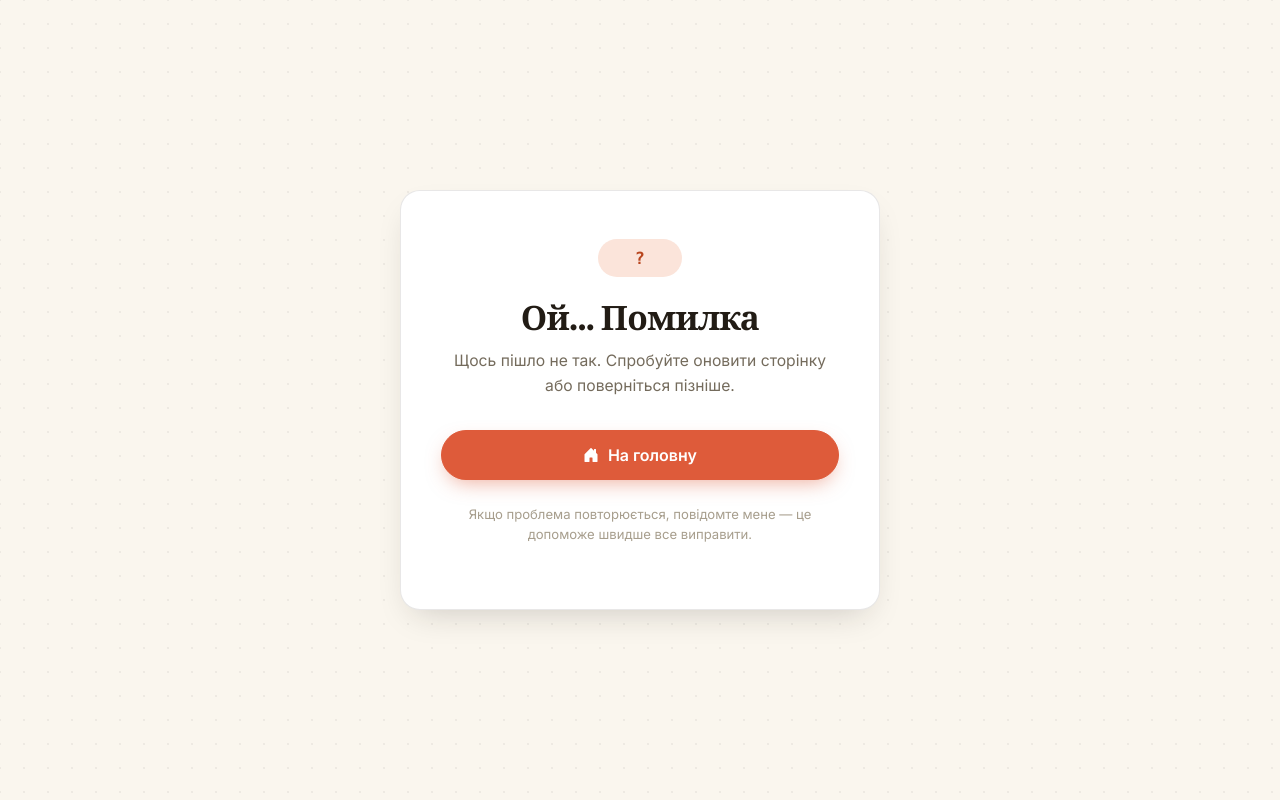
After one commit to MrNarrow17/Homeworky-Web, a Python web app: template app/templates/exceptions/error.html in a window 1280 px wide. The commit adds this page. Run offline with Jinja, Linux system fonts and the light colour scheme; the template is opened without the code that fills it, so the values that code supplies are empty.

Commit message:
Added error page

```diff
--- a/app/templates/classes/partials/homework_list.html
+++ b/app/templates/classes/partials/homework_list.html
@@ -91,7 +91,7 @@
 
     <!-- Add Homework Card (Visible only to staff) -->
     {% if viewer and viewer.is_staff %}
-    <a href="/staff/homework/new?class_id={{ class_item.id }}" class="add-hw-card mt-2">
+    <a href="/staff/classes/{{ class_item.id }}/homework/new/" class="add-hw-card mt-2">
         <i class="bi bi-plus-circle"></i>
         <span>Додати домашнє завдання</span>
     </a>
--- /dev/null
+++ b/app/templates/exceptions/error.html
@@ -0,0 +1,200 @@
+<!doctype html>
+<html lang="uk">
+    <head>
+        <meta charset="UTF-8" />
+        <meta name="viewport" content="width=device-width, initial-scale=1.0" />
+        <title>Ой... Помилка{% if status_code %} — {{ status_code }}{% endif %}</title>
+
+        <link href="https://cdn.jsdelivr.net/npm/bootstrap@5.3.3/dist/css/bootstrap.min.css" rel="stylesheet" />
+        <link href="https://cdn.jsdelivr.net/npm/bootstrap-icons@1.11.3/font/bootstrap-icons.min.css" rel="stylesheet" />
+
+        <link rel="preconnect" href="https://fonts.googleapis.com" />
+        <link href="https://fonts.googleapis.com/css2?family=Fraunces:opsz,wght@9..144,500;9..144,600;9..144,700&family=Inter:wght@400;500;600;700&display=swap" rel="stylesheet" />
+
+        <style>
+            :root {
+                --paper: #FAF6EE;
+                --card: #FFFFFF;
+                --ink: #221C15;
+                --ink-soft: #746B5C;
+                --ink-faint: #A79E8D;
+                --line: rgba(34, 28, 21, 0.10);
+                --line-strong: rgba(34, 28, 21, 0.18);
+
+                --accent: #DE5B3A;
+                --accent-dark: #B8451E;
+                --accent-soft: #FBE4DA;
+
+                --gold: #D69A2D;
+                --gold-soft: #F7E9C9;
+
+                --radius-lg: 20px;
+                --radius-md: 14px;
+
+                --shadow-sm: 0 1px 3px rgba(34, 28, 21, 0.06);
+                --shadow-md: 0 14px 34px -14px rgba(34, 28, 21, 0.22);
+            }
+
+            body {
+                min-height: 100vh;
+                background-color: var(--paper);
+                background-image: radial-gradient(rgba(34, 28, 21, 0.055) 1px, transparent 1px);
+                background-size: 24px 24px;
+                background-position: -12px -12px;
+                color: var(--ink);
+                font-family: 'Inter', system-ui, -apple-system, sans-serif;
+                display: flex;
+                align-items: center;
+                justify-content: center;
+            }
+
+            ::selection { background: var(--accent); color: #fff; }
+
+            .error-card {
+                background: var(--card);
+                border: 1px solid var(--line);
+                border-radius: var(--radius-lg);
+                box-shadow: var(--shadow-md);
+                padding: 3rem 2.5rem;
+                max-width: 480px;
+                width: 100%;
+                text-align: center;
+            }
+
+            .status-badge {
+                display: inline-flex;
+                align-items: center;
+                justify-content: center;
+                min-width: 84px;
+                padding: 0.4rem 1.1rem;
+                border-radius: 999px;
+                background: var(--accent-soft);
+                color: var(--accent-dark);
+                font-family: ui-monospace, SFMono-Regular, Consolas, monospace;
+                font-weight: 700;
+                font-size: 1.05rem;
+                letter-spacing: 0.02em;
+                margin-bottom: 1.4rem;
+            }
+
+            .telegram-snippet {
+                display: inline-flex;
+                align-items: center;
+                gap: 0.6rem;
+                background: var(--card);
+                border: 2px solid var(--line);
+                padding: 0.5rem 1.1rem;
+                border-radius: 999px;
+                text-decoration: none;
+                color: var(--ink-soft);
+                font-size: 0.85rem;
+                font-weight: 600;
+                box-shadow: var(--shadow-sm);
+                transition: all .18s ease;
+            }
+            .telegram-snippet:hover {
+                color: #229ED9; /* Telegram blue */
+                border-color: rgba(34, 158, 217, .5);
+                transform: translateY(-1px);
+                box-shadow: var(--shadow-md);
+            }
+            .telegram-snippet i {
+                font-size: 1.1rem;
+                color: #229ED9;
+            }
+
+            .icon-wrap {
+                width: 66px; height: 66px; border-radius: 50%;
+                background: var(--gold-soft); color: #8A6316;
+                display: inline-flex; align-items: center; justify-content: center;
+                font-size: 1.7rem; margin-bottom: 1.2rem;
+            }
+
+            .error-title {
+                font-family: 'Fraunces', Georgia, serif;
+                font-weight: 600;
+                font-size: clamp(1.7rem, 2.5vw + 1rem, 2.1rem);
+                letter-spacing: -0.02em;
+                line-height: 1.15;
+                color: var(--ink);
+                margin-bottom: 0.6rem;
+            }
+
+            .error-message {
+                color: var(--ink-soft);
+                font-size: 0.98rem;
+                line-height: 1.6;
+                margin-bottom: 2rem;
+            }
+
+            .action-row {
+                display: flex;
+                flex-direction: column;
+                gap: 0.7rem;
+            }
+
+            .btn-accent {
+                display: inline-flex; align-items: center; justify-content: center; gap: .55rem;
+                background: var(--accent);
+                border: 1px solid var(--accent);
+                color: #fff;
+                font-weight: 600;
+                padding: .75rem 1.2rem;
+                border-radius: 999px;
+                text-decoration: none;
+                transition: all .18s ease;
+                box-shadow: 0 8px 20px -6px rgba(222, 91, 58, .5);
+            }
+            .btn-accent:hover {
+                background: var(--accent-dark); border-color: var(--accent-dark);
+                color: #fff; transform: translateY(-1px);
+            }
+
+            .btn-ghost {
+                display: inline-flex; align-items: center; justify-content: center; gap: .5rem;
+                background: var(--card);
+                border: 1px solid var(--line);
+                color: var(--ink);
+                font-weight: 600;
+                padding: .7rem 1.2rem;
+                border-radius: 999px;
+                text-decoration: none;
+                transition: all .18s ease;
+                box-shadow: var(--shadow-sm);
+            }
+            .btn-ghost:hover {
+                border-color: rgba(222, 91, 58, .5); color: var(--accent-dark);
+                transform: translateY(-1px); box-shadow: var(--shadow-md);
+            }
+
+            .divider-note {
+                margin-top: 1.6rem;
+                font-size: 0.82rem;
+                color: var(--ink-faint);
+            }
+        </style>
+    </head>
+
+    <body class="py-4">
+        <div class="error-card">
+            <div class="status-badge">{{ status_code if status_code else "?" }}</div>
+
+            <h1 class="error-title">Ой... Помилка</h1>
+
+            <p class="error-message">Щось пішло не так. Спробуйте оновити сторінку або поверніться пізніше.</p>
+
+            <div class="action-row">
+                <a href="/" class="btn-accent">
+                    <i class="bi bi-house-door-fill"></i> На головну
+                </a>
+                {% if telegram %}
+                <a href="{{ telegram }}" target="_blank" rel="noopener noreferrer" class="d-block telegram-snippet text-center">
+                    <i class="bi bi-telegram"></i> Написати в Telegram
+                </a>
+                {% endif %}
+            </div>
+
+            <p class="divider-note">Якщо проблема повторюється, повідомте мене — це допоможе швидше все виправити.</p>
+        </div>
+    </body>
+</html>
--- a/app/templates/staff/homework_list.html
+++ b/app/templates/staff/homework_list.html
@@ -240,8 +240,8 @@
     <body class="py-4 py-md-5">
         <div class="container" style="max-width: 900px">
             <div class="d-flex align-items-center justify-content-between mb-4 gap-2 flex-wrap">
-                <a href="/staff/dashboard/" class="btn-ghost">
-                    <i class="bi bi-arrow-left"></i> До панелі
+                <a href="/staff/classes/{{ class_.id }}/dashboard/" class="btn-ghost">
+                    <i class="bi bi-arrow-left"></i> До панелі класу
                 </a>
                 <span class="id-chip">ID класу: #{{ class_.id }}</span>
             </div>
@@ -306,7 +306,7 @@
                 {% endfor %}
 
                 <!-- Add Homework Card at the bottom -->
-                <a href="/staff/homework/new?class_id={{ class_.id }}" class="add-hw-card mt-2">
+                <a href="/staff/classes/{{ class_.id }}/homework/new/" class="add-hw-card mt-2">
                     <i class="bi bi-plus-circle"></i>
                     <span>Додати домашнє завдання</span>
                 </a>
```
Also changed, not shown: app/main.py (+29 -3 lines).
